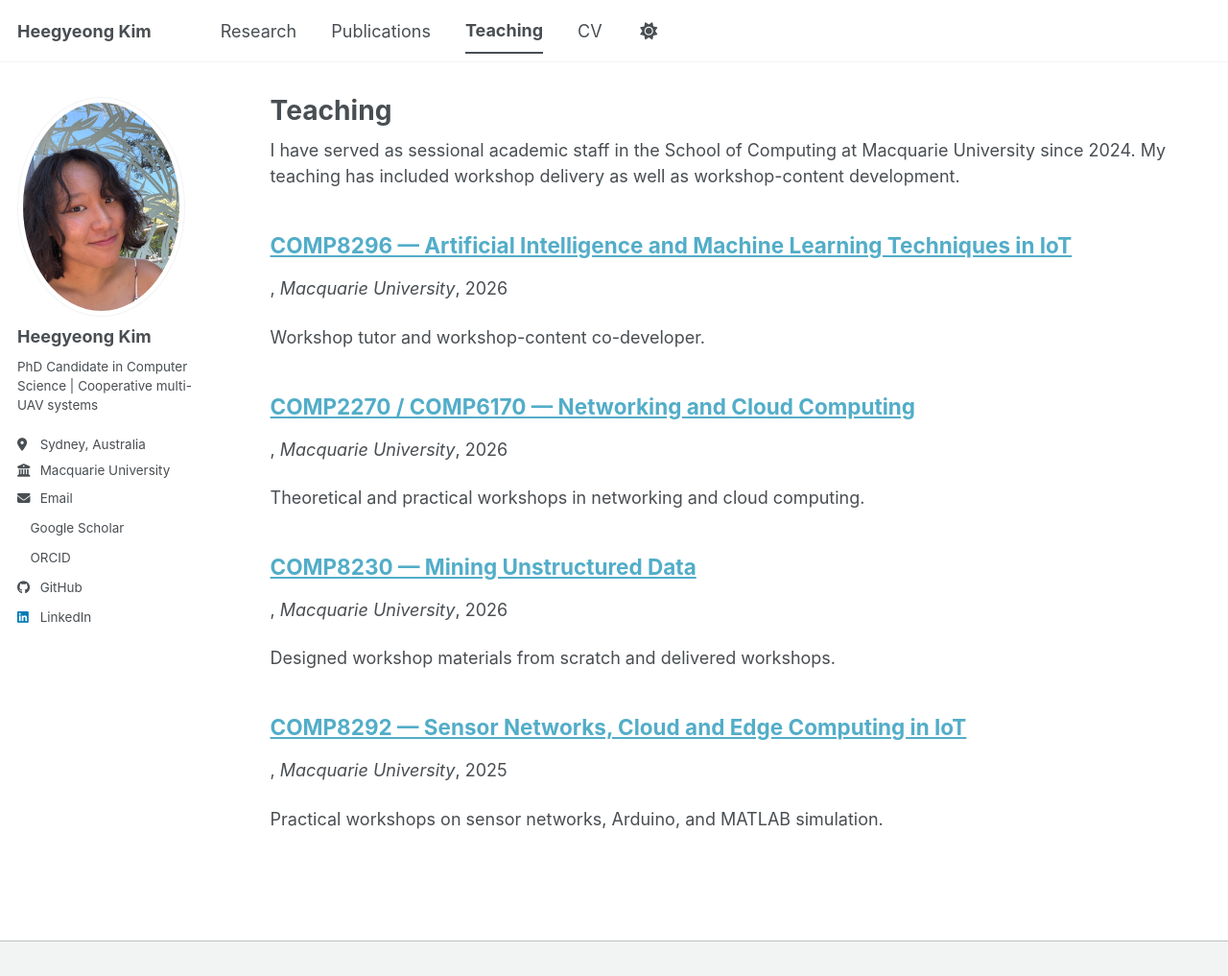
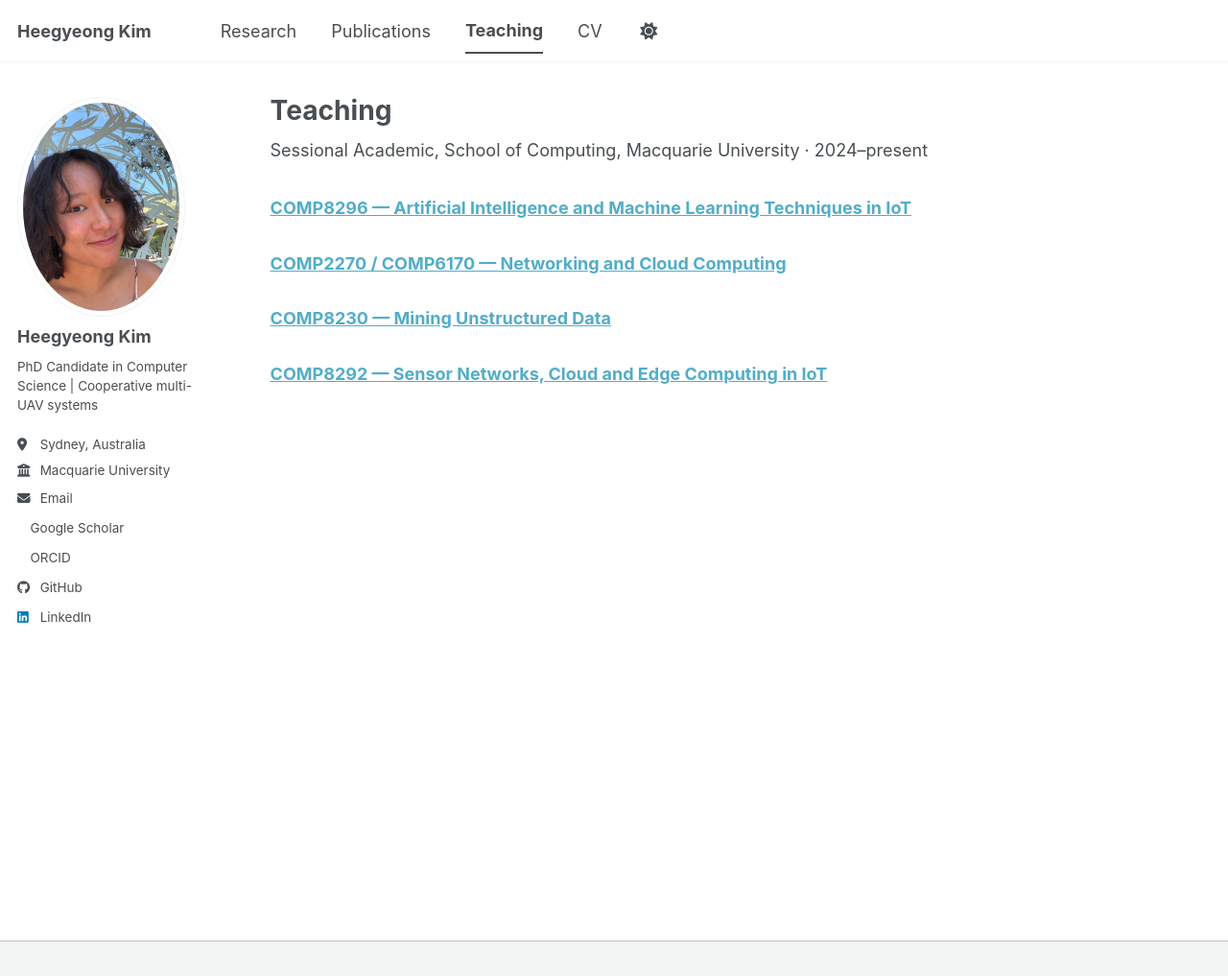
Before and after one commit to HeegyeongK/heegyeongk.github.io, a Jekyll site: the page built from _pages/teaching.html, in a window 1280 px wide and 1017 px high. Shown: the whole window at 96% size. Built offline with Jekyll 4.4.1, drawn with Linux system fonts in a browser that asks for light colours; a style sheet for code colours, icons or effects is not loaded.

Commit message:
Make teaching page compact

```diff
--- a/_pages/teaching.html
+++ b/_pages/teaching.html
@@ -5,10 +5,15 @@ permalink: /teaching/
 author_profile: true
 ---
 
-I have served as sessional academic staff in the School of Computing at Macquarie University since 2024. My teaching has included workshop delivery as well as workshop-content development.
+Sessional Academic, School of Computing, Macquarie University · 2024–present
 
-{% include base_path %}
-
-{% for post in site.teaching reversed %}
-  {% include archive-single.html %}
+<div class="teaching-list">
+{% assign teaching_sorted = site.teaching | sort: "date" | reverse %}
+{% for post in teaching_sorted %}
+  <article class="teaching-item">
+    <h3><a href="{{ post.url }}">{{ post.title }}</a></h3>
+    {% if post.sessions %}<div class="teaching-meta">{{ post.sessions }}</div>{% endif %}
+    {% if post.role %}<p>{{ post.role }}</p>{% endif %}
+  </article>
 {% endfor %}
+</div>
```
